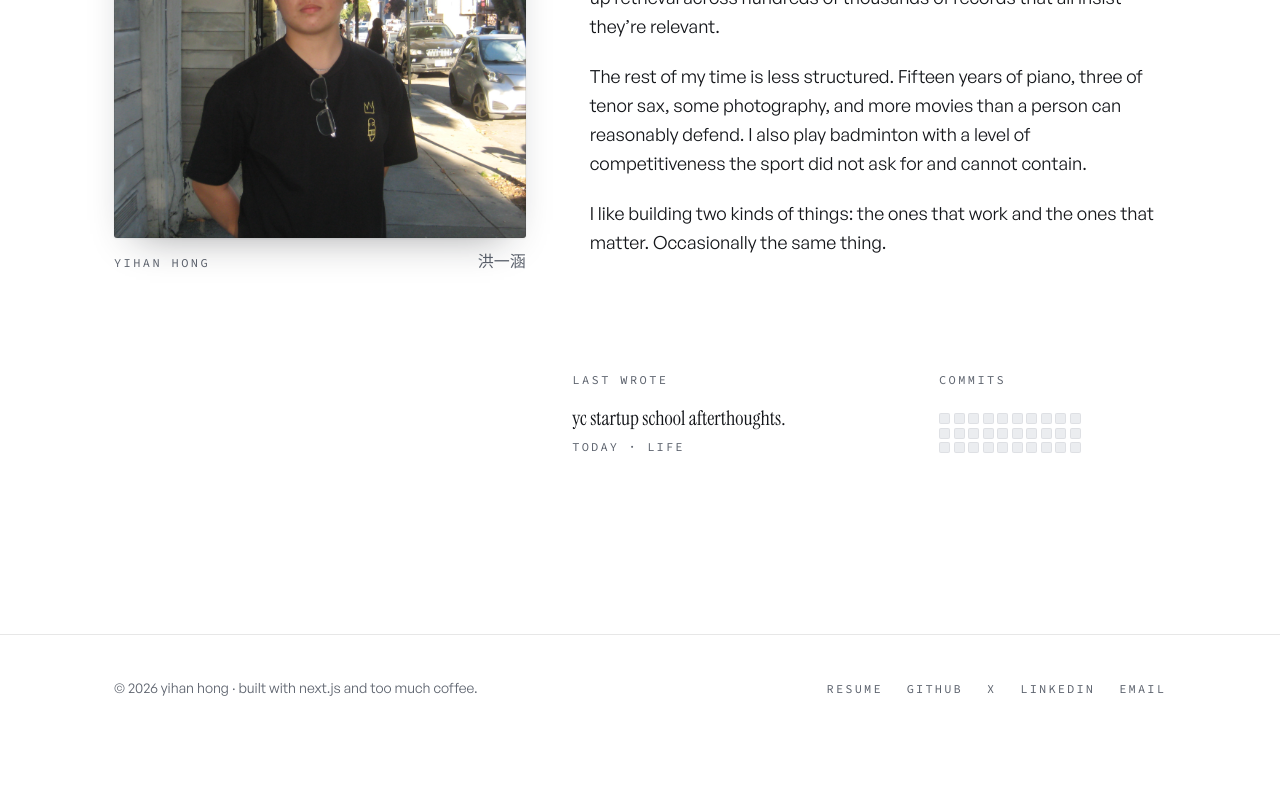
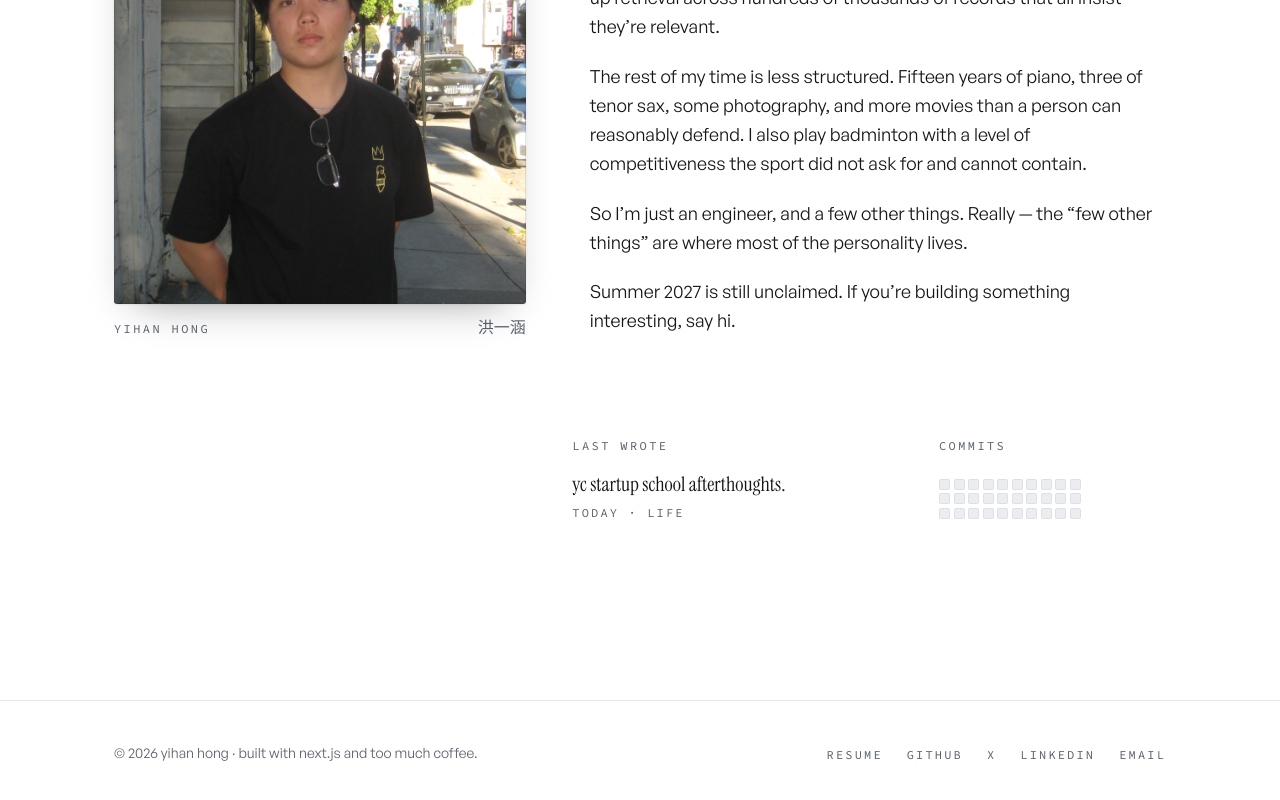
Before and after one commit to yih0nk/yihan.dev, a Next.js app: page / in a window 1280 px wide. Shown: the part 1162-1962 px from the top of the page. Before the commit the page ends 1901 px from the top, so only its background shows below. Built offline with nearby package versions, Linux system fonts and the light colour scheme; no server answers; the database is empty.

Commit message:
content(about): rewrite closing lines with punchline + internship CTA
Replace the borrowed "things that work / things that matter" closer with a
self-aware punchline and a summer 2027 internship call-to-action linking to
email. Same BODY flow and space-y-5 rhythm as the paragraphs above.

```diff
--- a/src/components/home/AboutComposed.tsx
+++ b/src/components/home/AboutComposed.tsx
@@ -4,6 +4,7 @@ import Image from 'next/image'
 import Link from 'next/link'
 import { useCallback, useEffect, useRef, useState, type MouseEvent } from 'react'
 
+import { EMAIL } from '@/lib/site'
 import type { InitialNowPlaying } from '@/lib/spotify'
 import { COLORS, FONTS } from '@/styles/tokens'
 import VinylCompact from './VinylCompact'
@@ -338,16 +339,27 @@ export default function AboutComposed({
                 badminton with a level of competitiveness the sport did not ask for and cannot
                 contain.
               </p>
-              {/* The closing line is just the third paragraph. It used to sit in
-                  its own block behind a short hairline tick, which meant its
-                  gap was assembled out of a margin, a rule and another margin
-                  and could not help but differ from the 20px `space-y-5` sets
-                  between the other two. Same flow, same interval, no arithmetic
-                  to keep in agreement — and the line carries itself without a
-                  mark announcing it. */}
+              {/* The close is two short paragraphs — a punchline and a
+                  standing offer — set in the same BODY flow as the two above.
+                  No own block, no hairline tick: the 20px `space-y-5` that
+                  sets every gap here sets these too, so the interval is one
+                  the eye already trusts and no arithmetic has to be kept in
+                  agreement. The lines carry themselves without a mark
+                  announcing them. */}
               <p>
-                I like building two kinds of things: the ones that work and the ones that matter.
-                Occasionally the same thing.
+                So I&rsquo;m just an engineer, and a few other things. Really &mdash; the
+                &ldquo;few other things&rdquo; are where most of the personality lives.
+              </p>
+              <p>
+                Summer 2027 is still unclaimed. If you&rsquo;re building something interesting,{' '}
+                <a
+                  href={`mailto:${EMAIL}`}
+                  className="decoration-1 underline-offset-[3px] transition-colors duration-200 hover:underline focus-visible:underline"
+                  style={{ color: ACCENT }}
+                >
+                  say hi
+                </a>
+                .
               </p>
             </div>
           </div>
```
